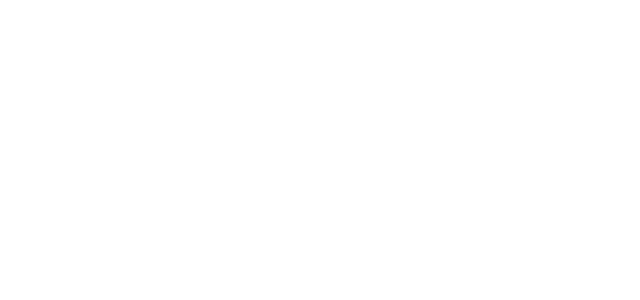
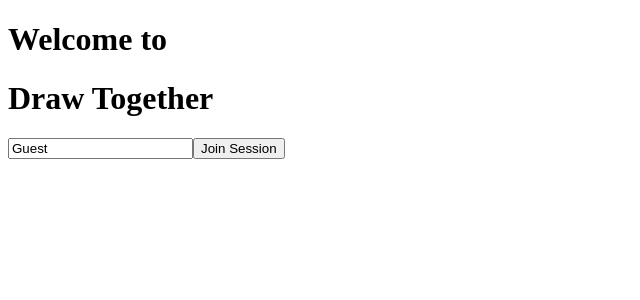
Before and after one commit to naorpeled/draw-together-client, a React (Create React App) app: page / in a window 1280 px wide. Shown: the top 300 px of the page, without its empty margins (0-640 px from the left). Built offline with nearby package versions, Linux system fonts and the light colour scheme; no server answers.

Commit message:
Added app state - Added the initial state and exposed functions for state changes - Implemented the 'showBoard' state change when clicking the button on the welcome screen

```diff
--- a/src/App.js
+++ b/src/App.js
@@ -1,9 +1,22 @@
-import React from 'react';
+import React, { Fragment } from 'react';
+
+import AppProvider from './components/AppProvider';
+import Welcome from './components/Welcome';
+import Whiteboard from './components/Whiteboard';
+import AppContext from './context/AppContext';
 
 export default function App() {
   return (
     <div className="App">
-
+      <AppProvider>
+        <AppContext.Consumer>
+          {(context) => (
+            <Fragment>
+              {context.showBoard ? <Whiteboard /> : <Welcome />}
+            </Fragment>
+          )}
+        </AppContext.Consumer>
+      </AppProvider>
     </div>
   );
 }
--- /dev/null
+++ b/src/components/AppProvider.jsx
@@ -0,0 +1,32 @@
+import React from 'react';
+import AppContext from '../context/AppContext';
+
+class AppProvider extends React.Component {
+    state = {
+        name: "Guest",
+        showBoard: false
+    };
+
+    render() {
+        return (
+            <AppContext.Provider
+                value={{
+                    name: this.state.name,
+                    showBoard: this.state.showBoard,
+                    setName: (name) => {
+                        this.setState({name});
+                    },
+                    toggleShowBoard: () => {
+                        this.setState({
+                            showBoard: [!this.state.showBoard]
+                        });
+                    }
+                }}
+            >
+                {this.props.children}
+            </AppContext.Provider>
+        );
+    }
+}
+
+export default AppProvider;
--- /dev/null
+++ b/src/components/Welcome.jsx
@@ -0,0 +1,26 @@
+import React, { Component, Fragment } from 'react'
+import AppContext from '../context/AppContext'
+
+export default class Welcome extends Component {
+
+    render() {
+        return (
+            <div className="login">
+                <div className="login-container">
+                    <header>
+                    <h1 className="app-title welcome">Welcome to</h1>
+                    <h1 className="app-title draw">Draw Together</h1>
+                    </header>
+                </div>
+                <AppContext.Consumer>
+                    {(context) => (
+                        <form>
+                            <input type="text" name="name" value={context.name} onChange={(e) => context.setName(e.target.value)} placeholder="name"/>
+                            <button type="submit" onClick={context.toggleInGame}>Join Session</button>
+                        </form>
+                    )}
+                </AppContext.Consumer>
+            </div>
+        )
+    }
+}
--- /dev/null
+++ b/src/components/Whiteboard.jsx
@@ -0,0 +1,32 @@
+import React, { Component, Fragment } from 'react'
+import AppContext from '../context/AppContext'
+import io from 'socket.io-client';
+
+const socket = io('http://localhost:8000');
+
+export default class GameScreen extends Component {
+    constructor(props) {
+        super(props);
+
+        socket.on('connect', function(){
+            console.log('Connected');
+        });
+        socket.on('disconnect', function(){
+            console.log('Disconnected');
+        });
+    }
+
+    render() {
+        return (
+            <div className="game">
+                <AppContext.Consumer>
+                    {(context) => (
+                       <Fragment>
+
+                       </Fragment>
+                    )}
+                </AppContext.Consumer>
+            </div>
+        )
+    }
+}
--- /dev/null
+++ b/src/context/AppContext.js
@@ -0,0 +1,5 @@
+import React from 'react';
+
+const AppContext = React.createContext();
+
+export default AppContext;
```
